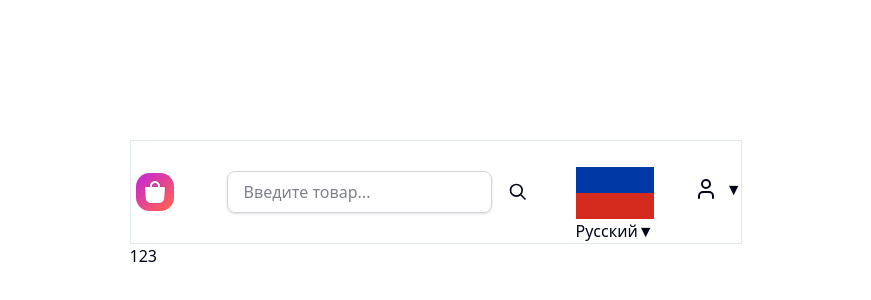
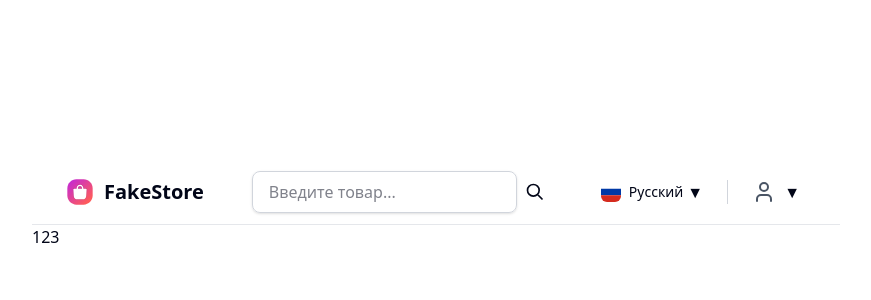
Before and after one commit to sundstorm91/e-commerce-App, a React (Vite) app: page / in a window 1280 px wide. Shown: the part 196-496 px from the top of the page, without its empty margins (204-1075 px from the left). Built offline with nearby package versions, Linux system fonts and the light colour scheme.

Commit message:
style: changing current styles in the Header component

```diff
--- a/src/components/app-header/Header.tsx
+++ b/src/components/app-header/Header.tsx
@@ -57,13 +57,20 @@ export const Header = () => {
   };
 
   return (
-    <header className="flex items-center border gap-10">
-      <NavLink to="/">
-        <img src={iconShop} alt="logo-shop" />
+    <header className="sticky top-0 z-50 w-full border-b border-gray-200 bg-white/95 backdrop-blur supports-[backdrop-filter]:bg-white/60">
+      <div className="container mx-auto gap-4 flex h-16 items-center justify-between px-4 sm:px-6 lg:px-8">
+        <NavLink to="/" className="flex items-center space-x-2">
+          <img src={iconShop} alt="logo-shop" className="h-8 w-8" />
+          <span className="hidden font-bold text-xl sm:inline-block">
+            FakeStore
+          </span>
         </NavLink>
 
+        <div className="relative max-w-lg mx-6">
           <Search />
+        </div>
 
+        <div className="flex items-center justify-end space-x-4">
           <DropdownList
             options={languages}
             selectedOption={selectedLanguages!}
@@ -71,19 +78,35 @@ export const Header = () => {
             keyExtractor={(lang: UILanguages) => lang.value}
             filterFn={(lang: UILanguages) => lang.value !== currentLanguage}
             renderTrigger={(isOpen) => (
-          <>
-            <img src={currentLanguage === 'RU' ? ru : en} alt="" />
+              <div className="flex items-center cursor-pointer rounded-md p-2 hover:bg-gray-100 transition-colors">
+                <img
+                  src={currentLanguage === 'RU' ? ru : en}
+                  alt={currentLanguage}
+                  className="h-5 w-5 rounded-sm object-cover mr-2"
+                />
+                <span className="text-sm font-medium hidden sm:block">
                   {selectedLanguages?.label}
-            <span className={`arrow ${isOpen ? 'open' : ''}`}>▼</span>
-          </>
+                </span>
+                <span
+                  className={`ml-1 transition-transform ${isOpen ? 'rotate-180' : ''}`}
+                >
+                  ▼
+                </span>
+              </div>
             )}
             renderItem={(lang: UILanguages) => (
-          <div className="flex items-center">
-            {/* <img src={selectLang.icon} alt={lang.label} /> */}
+              <div className="flex items-center px-4 py-2 text-sm">
+                <img
+                  src={lang.value === 'RU' ? ru : en}
+                  alt={lang.label}
+                  className="h-4 w-4 rounded-sm object-cover mr-3"
+                />
                 {lang.label}
               </div>
             )}
           />
+
+          <div className="h-6 w-px bg-gray-300"></div>
 
           <DropdownList
             options={
@@ -124,8 +147,8 @@ export const Header = () => {
             )}
             renderTrigger={(isOpen) =>
               isAuth ? (
-            <div className="flex items-center gap-2 cursor-pointer">
-              <div className="w-8 h-8 bg-blue-500 rounded-full flex items-center justify-center text-white">
+                <div className="flex items-center gap-2 cursor-pointer p-2 rounded-md hover:bg-gray-100 transition-colors">
+                  <div className="w-8 h-8 bg-blue-500 rounded-full flex items-center justify-center text-white font-medium text-sm">
                     {currentUser?.username[0]?.toUpperCase()}
                   </div>
                   <span
@@ -135,8 +158,8 @@ export const Header = () => {
                   </span>
                 </div>
               ) : (
-            <div className="flex items-center gap-2 cursor-pointer">
-              <UserIcon className="w-6 h-6" />
+                <div className="flex items-center gap-2 cursor-pointer p-2 rounded-md hover:bg-gray-100 transition-colors">
+                  <UserIcon className="w-6 h-6 text-gray-600" />
                   <span
                     className={`transition-transform ${isOpen ? 'rotate-180' : ''}`}
                   >
@@ -146,6 +169,8 @@ export const Header = () => {
               )
             }
           />
+        </div>
+      </div>
     </header>
   );
 };
--- a/src/components/search/Search.tsx
+++ b/src/components/search/Search.tsx
@@ -10,7 +10,7 @@ export const Search = () => {
   };
 
   return (
-    <form className="flex gap-4 m-2">
+    <form className="flex gap-2 m-2">
       <input
         value={query}
         onChange={(e) => setQuery(e.target.value)}
```
Lines whose indentation alone changed are shown as unchanged.
